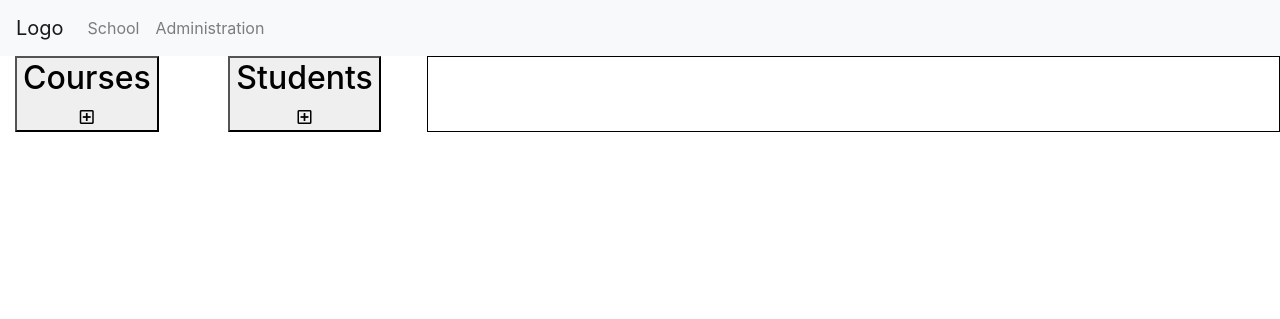
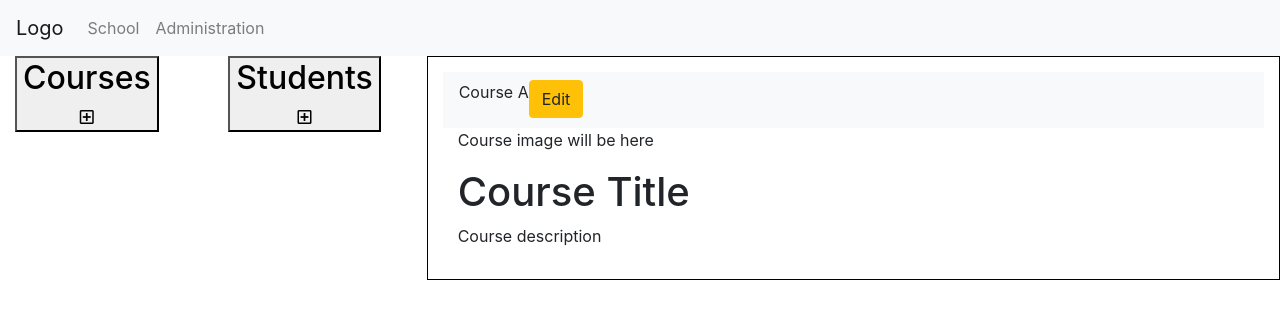
Before and after one commit to K8-2018/PHP_mySQL_project, a PHP site: page /homepage.php in a window 1280 px wide. Shown: the top 319 px of the page. Run offline with PHP 8.4, Linux system fonts and the light colour scheme; data that the repository does not hold is empty; some libraries are stand-ins or nearby versions.

Commit message:
main container

```diff
--- a/course.php
+++ b/course.php
@@ -41,6 +41,7 @@ $id = 0;
 </head>
 
 <body>
+<!-- This now goes to mainContainer in homepage:
     <nav class="navbar navbar-expand-sm bg-light navbar-light">
       <ul class="navbar-nav">
         <li class="nav-item">
@@ -56,6 +57,7 @@ $id = 0;
       <div class="courseImage"><p>Course image will be here</p></div>
       <div class="courseDetails"><h1>Course Title</h1><p>Course description</p></div>
     </div>
+-->
 
 </body>
 </html>
--- a/homepage.php
+++ b/homepage.php
@@ -69,9 +69,22 @@
         </div>
 
         <div class="mainContainer col-lg-8">
-<!--
-            Main Container: Here different screens will appear when you click on "+"
--->
+<!--            content from course and and student go here; also add css and php-->
+            <nav class="navbar navbar-expand-sm bg-light navbar-light">
+              <ul class="navbar-nav">
+                <li class="nav-item">
+                    <p>Course A</p>
+                </li>
+                <li class="nav-item">
+                    <button type="submit" class="btn btn-warning" name="type" value="edit" action:'add_edit_course.php'>Edit</button>
+                </li>
+              </ul>
+            </nav>
+
+            <div class="container-fluid">
+              <div class="courseImage"><p>Course image will be here</p></div>
+              <div class="courseDetails"><h1>Course Title</h1><p>Course description</p></div>
+            </div>
         </div>
     </div>
 </div>
```
